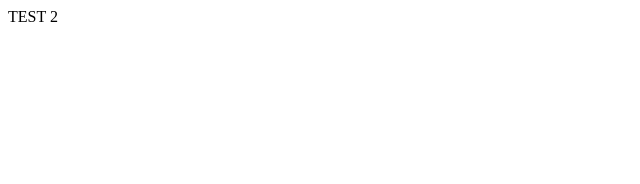
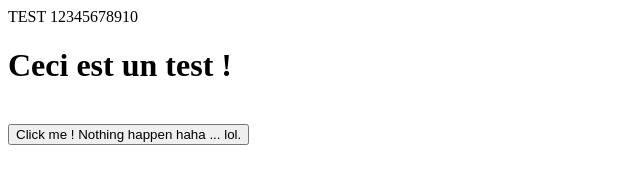
Before and after one commit to LuckyLaszlo/mountain_shop, a plain HTML site: page front/test.html in a window 1280 px wide. Shown: the whole page, without its empty margins (0-640 px from the left). Drawn offline with Linux system fonts and the light colour scheme.

Commit message:
Commit de kev pour ne rien dire !

```diff
--- a/front/test.html
+++ b/front/test.html
@@ -7,6 +7,9 @@
     <title>Document</title>
 </head>
 <body>
-    TEST 2
+    TEST 12345678910
+    <h1> Ceci est un test !</h1>
+	</br>
+	<button>Click me ! Nothing happen haha ... lol.</button>
 </body>
 </html>
```
